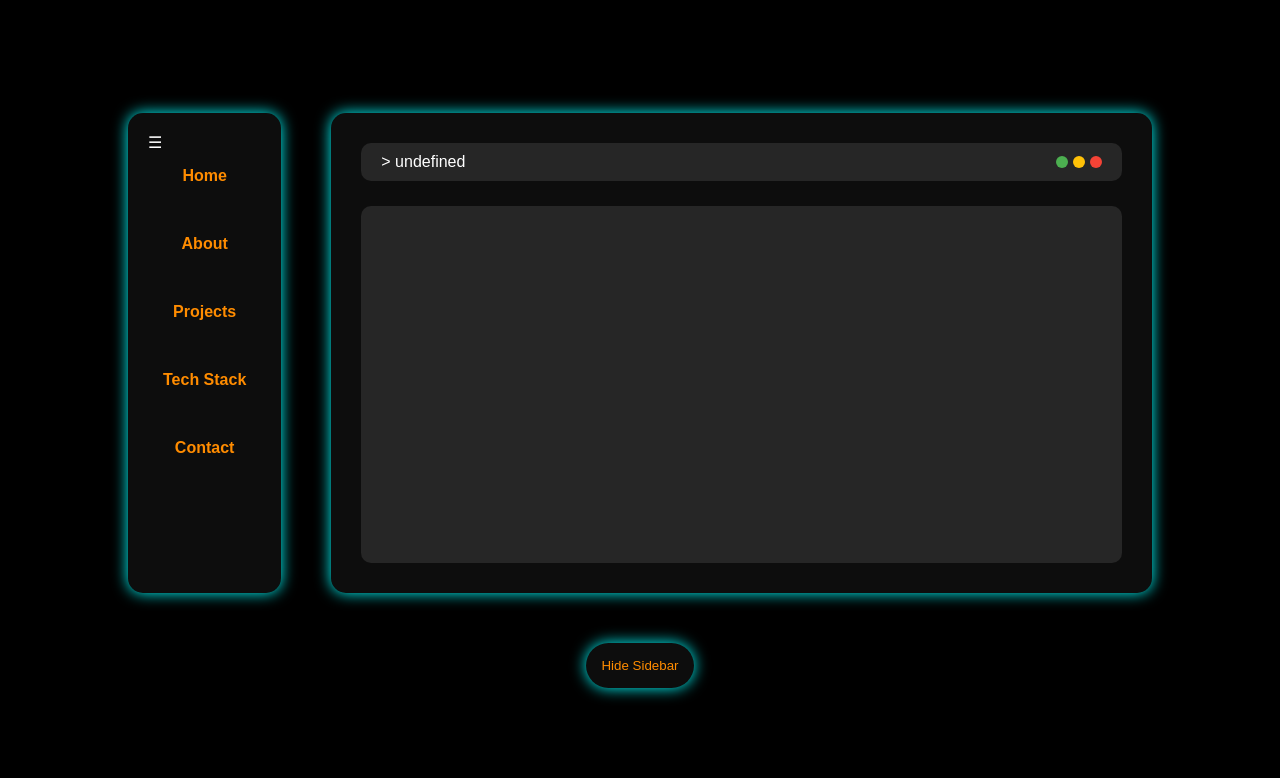
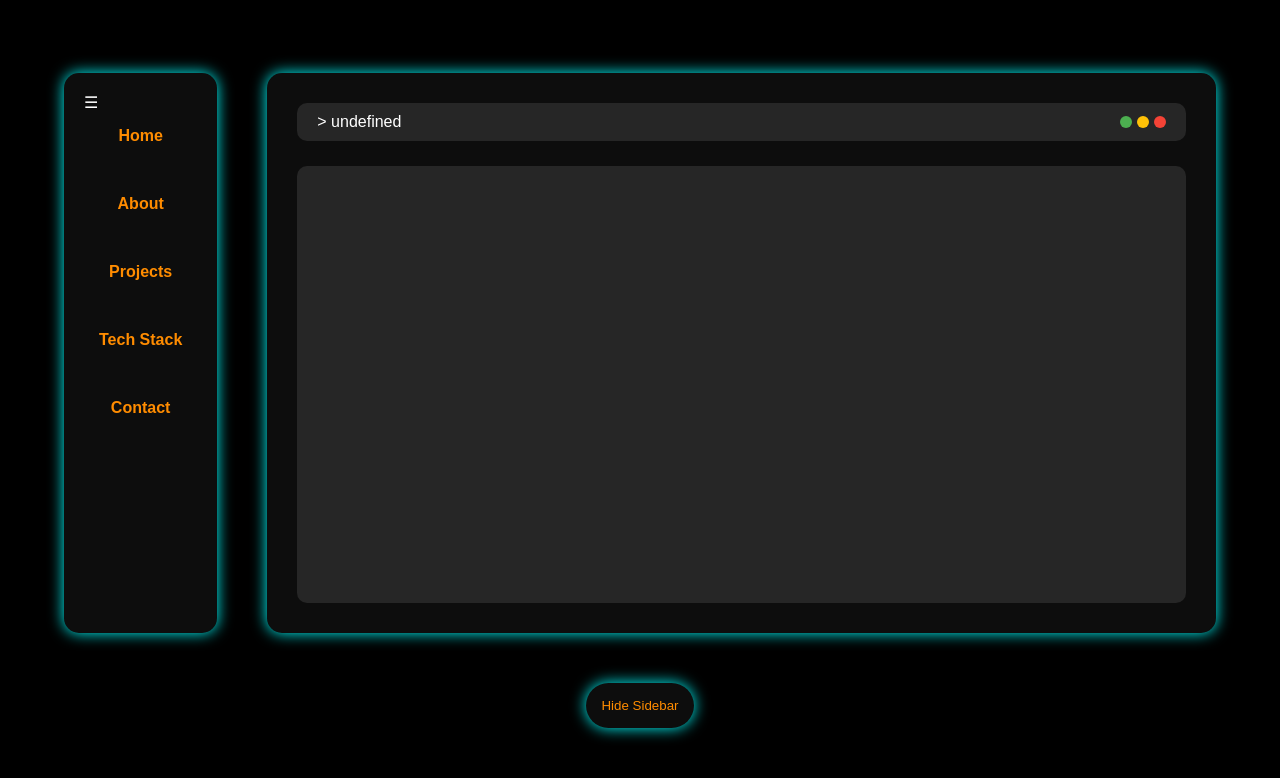
Before and after one commit to JOwen-ster/PersonalSite, a SvelteKit app: page /OnePageSite in a window 1280 px wide. Shown: the top 778 px of the page. Built offline with nearby package versions, Linux system fonts and the light colour scheme.

Commit message:
Refactor Layout Using Components

```diff
--- a/src/Components/LayoutViewContent.svelte
+++ /dev/null
@@ -1,4 +0,0 @@
-<script>
-    import { page } from "$app/state";
-</script>
-{page.data.pageContent}
--- a/src/Components/LayoutViewHeader.svelte
+++ /dev/null
@@ -1,5 +0,0 @@
-<script>
-    import { page } from "$app/state";
-    let symbol = '> ';
-</script>
-{symbol + page.data.pageTitle}
--- /dev/null
+++ b/src/lib/Components/MainHeader.svelte
@@ -0,0 +1,46 @@
+<script>
+    import { page } from "$app/state";
+    let symbol = '> ';
+</script>
+
+<style>
+    /* Header */
+    .main-window-header {
+        display: flex;
+        justify-content: space-between;
+        align-items: center;
+        padding: 10px 20px;
+        border-radius: 10px;
+        background: rgba(255, 255, 255, 0.1);
+    }
+
+    /* Close, Minimize, Maximize Buttons */
+    .main-window-buttons {
+        display: flex;
+        gap: 5px;
+    }
+
+    .circle {
+        width: 12px;
+        height: 12px;
+        border-radius: 50%;
+    }
+
+    .green { background-color: #4CAF50; }
+    .yellow { background-color: #FFC107; }
+    .red { background-color: #F44336; }
+</style>
+
+<div class="main-window-header">
+
+    <!--PageTitle-->
+    {symbol + page.data.pageTitle}
+    <!--If page is About, show scrolling images of my languages-->
+    <!--If page is Projects, show project grid-->
+
+    <div class="main-window-buttons">
+        <div class="circle green"></div>
+        <div class="circle yellow"></div>
+        <div class="circle red"></div>
+    </div>
+</div>
--- /dev/null
+++ b/src/lib/Components/MainNavbar.svelte
@@ -0,0 +1,67 @@
+<style>
+    /* Sidebar Styling */
+    .side-navbar {
+        display: flex;
+        flex-direction: column;
+        padding: 20px;
+        border-radius: 15px;
+        box-shadow: 0 0 15px rgb(0, 255, 255);
+        background: rgba(255, 255, 255, 0.05);
+    }
+
+    /* Sidebar Menu */
+    .side-navbar-menu {
+        display: flex;
+        flex-direction: column;
+        gap: 20px;
+    }
+
+    .side-navbar-option {
+        color: darkorange;
+        padding: 15px;
+        text-align: center;
+        text-decoration: none;
+        border-radius: 10px;
+        transition: 0.3s ease-in-out;
+        font-weight: bold;
+        position: relative; /* Make sure the pseudo-element is positioned correctly */
+        display: inline-block; /* To make the element wrap around the text */
+    }
+
+    .side-navbar-option::after {
+        content: '';
+        position: absolute;
+        left: 50%;
+        bottom: 10px;
+        width: 80%;
+        height: 2px;
+        background: linear-gradient(90deg, cyan, white);
+        border-radius: 50px;
+        transform-origin: bottom right;
+        transition: transform 0.5s ease-in-out;
+        transform: translateX(-50%) scaleX(0);
+    }
+
+    .side-navbar-option:hover {
+        transform: translateX(15%);
+    }
+
+    /* Apply the animation on hover */
+    .side-navbar-option:hover::after {
+        transform-origin: bottom left;
+        transform: translateX(-50%) scaleX(1);
+    }
+</style>
+
+
+<div class="side-navbar">
+    <div class="side-navbar-icon">☰</div> <!--add css-->
+
+    <div class="side-navbar-menu">
+        <a class="side-navbar-option" href="./">Home</a>
+        <a class="side-navbar-option" href="./About">About</a>
+        <a class="side-navbar-option" href="./Projects">Projects</a>
+        <a class="side-navbar-option" href="./TechStack">Tech Stack</a>
+        <a class="side-navbar-option" href="./Contact">Contact</a>
+    </div>
+</div>
--- /dev/null
+++ b/src/lib/Components/MainWindow.svelte
@@ -0,0 +1,43 @@
+<script>
+import { page } from "$app/state";
+import ProjectGrid from "$lib/Components/ProjectGrid.svelte";
+import MainHeader from "$lib/Components/MainHeader.svelte";
+</script>
+
+<style>
+    /* Main Window Flexbox */
+    .main-window {
+        display: flex;
+        flex-direction: column;
+        flex-grow: 1;
+        gap: 25px;
+        padding: 30px;
+        border-radius: 15px;
+        background: rgba(255, 255, 255, 0.05);
+        box-shadow: 0 0 15px rgb(0, 255, 255);
+    }
+
+    /* Main Window Flex Item */
+    .main-window-view {
+        height: 100%;
+        padding: 20px;
+        border-radius: 10px;
+        background: rgba(255, 255, 255, 0.1);
+        box-shadow: none;
+        overflow-y: auto;
+        box-sizing: border-box;
+    }
+</style>
+
+<div class="main-window">
+    <MainHeader/>
+    <div class="main-window-view">
+        <!-- Render Check for Project Grid Component-->
+        {#if page.url.pathname === "/Projects"}
+            <ProjectGrid/>
+        {:else}
+            <!-- Add Styling -->
+            {page.data.pageContent}
+        {/if}
+    </div>
+</div>
--- /dev/null
+++ b/src/lib/Components/ProjectGrid.svelte
@@ -0,0 +1,51 @@
+<script>
+    import { page } from "$app/state";
+</script>
+
+<style>
+    .project-grid {
+        display: grid;
+        grid-template-columns: repeat(3, 1fr);
+        gap: 20px;
+        box-sizing: border-box;
+    }
+
+    .project-item {
+        border: 5px solid darkorange;
+        padding: 10px;
+        transition: 0.3s ease-in-out;
+    }
+
+    .project-item:hover {
+        border: 5px solid cyan;
+        border-radius: 50px;
+    }
+
+    a {
+        text-decoration: none;
+    }
+
+    .project-item > h2 {
+        color: white;
+        transition: 0.3s ease-in-out;
+    }
+
+    .project-item:hover > h2 {
+        text-shadow: 0 0 10px cyan;
+    }
+
+    .project-item > p {
+        color: mediumpurple;
+    }
+</style>
+
+<div class="project-grid">
+    {#each Object.values(page.data.projects) as project}
+        <a href={project.url} target="_blank" rel="noopener noreferrer">
+            <div class="project-item">
+                <h2>{project.title}</h2>
+                <p>{project.description}</p>
+            </div>
+        </a>
+    {/each}
+</div>
--- a/src/routes/+layout.svelte
+++ b/src/routes/+layout.svelte
@@ -1,18 +1,22 @@
 <!--Refactor Layout-->
-
+<!--
+* Take out Tech Stack and put that info on the homepage
+* Add icons for ever skill I have
+{ Python, C++, Java, Bash, Assembly,
+HTML, CSS, JS, Svelte,
+VSC, WebStorm, GitHub, Git }
+-->
 
 <script>
     // global css that the layout will pass on to its children
     import './global.css'
-    import LayoutViewHeader from "../Components/LayoutViewHeader.svelte";
-    import LayoutViewContent from "../Components/LayoutViewContent.svelte";
-    import ProjectGrid from "../Components/ProjectGrid.svelte";
+    import MainNavbar from "$lib/Components/MainNavbar.svelte";
+    import MainWindow from "$lib/Components/MainWindow.svelte";
     let showNavbar = $state(true);
     function toggleNavbar() {
         showNavbar = !showNavbar;
     }
     let { children } = $props();
-    import { page } from '$app/state'
 </script>
 
 <style>
@@ -40,47 +44,17 @@
 <div class="centered-content">
     <div class="container">
         {#if showNavbar}
-            <div class="side-navbar">
-                <div class="frame">
-                    <div class="side-navbar-icon">☰</div>
-                </div>
-
-                <div class="side-navbar-menu">
-                    <a class="side-navbar-option" href="./">Home</a>
-                    <a class="side-navbar-option" href="./About">About</a>
-                    <a class="side-navbar-option" href="./Projects">Projects</a>
-                    <a class="side-navbar-option" href="./TechStack">Tech Stack</a>
-                    <a class="side-navbar-option" href="./Contact">Contact</a>
-                </div>
-            </div>
+            <MainNavbar/>
         {/if}
 
-        <div class="main-window">
-            <div class="main-window-header">
-
-                <!--LayoutViewHeader Component-->
-                <LayoutViewHeader/>
-                <!--If page is About, show scrolling images of my languages-->
-                <!--If page is Projects, show project grid-->
-
-                <div class="main-window-buttons">
-                    <div class="circle green"></div>
-                    <div class="circle yellow"></div>
-                    <div class="circle red"></div>
-                </div>
-            </div>
-
-            <div class="main-window-view">
-                <!--LayoutViewContent Component-->
-                {#if page.url.pathname === "/Projects"}
-                    <ProjectGrid/>
-                {:else}
-                    <LayoutViewContent/>
-                {/if}
-            </div>
-        </div>
+        <MainWindow/>
     </div>
 
+    <!--
+    Hamburger icon should be clickable
+    so when the sidebar disappears then the hamburger
+    transfers to the main window and vice versa.
+     -->
     <button class="toggle-button" onclick={toggleNavbar}>
         {showNavbar ? "Hide Sidebar" : "Show Sidebar"}
     </button>
--- a/src/routes/About/+page.js
+++ b/src/routes/About/+page.js
@@ -1,6 +1,6 @@
 export function load() {
     return {
         pageTitle: "About",
-        pageContent: "Full Stack Developer, building multiplatform desktop applications and web applications!",
+        pageContent: "Full Stack Developer, building multi-platform desktop and web applications!",
     };
 }
--- a/src/routes/TechStack/+page.js
+++ b/src/routes/TechStack/+page.js
@@ -1,6 +1,6 @@
 export function load() {
     return {
         pageTitle: "Tech Stack",
-        pageContent: "Made with ❤️ using SvelteKit!"
+        pageContent: "Made with ❤️ and 🔥 using SvelteKit!"
     };
 }
--- a/src/routes/global.css
+++ b/src/routes/global.css
@@ -7,6 +7,7 @@ body {
     font-family: 'Arial', sans-serif;
 }
 
+/* Center All Page Elements in a Column Like Style */
 .centered-content {
     display: flex;
     flex-direction: column;
@@ -23,110 +24,8 @@ body {
     flex-direction: row;
     gap: 50px;
     border-radius: 15px;
-    width: 80%;
-    height: 60%;
-    transition: 0.5s;
-}
-
-/* Sidebar Styling */
-.side-navbar {
-    display: flex;
-    flex-direction: column;
-    padding: 20px;
-    border-radius: 15px;
-    box-shadow: 0 0 15px rgb(0, 255, 255);
-    background: rgba(255, 255, 255, 0.05);
-}
-
-/* Sidebar Menu */
-.side-navbar-menu {
-    display: flex;
-    flex-direction: column;
-    gap: 20px;
-}
-
-.side-navbar-option {
-    color: darkorange;
-    padding: 15px;
-    text-align: center;
-    text-decoration: none;
-    border-radius: 10px;
-    transition: 0.3s ease-in-out;
-    font-weight: bold;
-    position: relative; /* Make sure the pseudo-element is positioned correctly */
-    display: inline-block; /* To make the element wrap around the text */
-}
-
-.side-navbar-option::after {
-    content: '';
-    position: absolute;
-    left: 50%;
-    bottom: 10px;
-    width: 80%;
-    height: 2px;
-    background: linear-gradient(90deg, cyan, white);
-    border-radius: 50px;
-    transform-origin: bottom right;
-    transition: transform 0.5s ease-in-out;
-    transform: translateX(-50%) scaleX(0);
-}
-
-.side-navbar-option:hover {
-    transform: translateX(15%);
-}
-
-/* Apply the animation on hover */
-.side-navbar-option:hover::after {
-    transform-origin: bottom left;
-    transform: translateX(-50%) scaleX(1);
-}
-
-/* Main Window */
-.main-window {
-    display: flex;
-    flex-direction: column;
-    flex-grow: 1;
-    gap: 25px;
-    padding: 30px;
-    border-radius: 15px;
-    background: rgba(255, 255, 255, 0.05);
-    box-shadow: 0 0 15px rgb(0, 255, 255);
-}
-
-/* Header */
-.main-window-header {
-    display: flex;
-    justify-content: space-between;
-    align-items: center;
-    padding: 10px 20px;
-    border-radius: 10px;
-    background: rgba(255, 255, 255, 0.1);
-}
-
-/* Close, Minimize, Maximize Buttons */
-.main-window-buttons {
-    display: flex;
-    gap: 5px;
-}
-
-.circle {
-    width: 12px;
-    height: 12px;
-    border-radius: 50%;
-}
-
-.green { background-color: #4CAF50; }
-.yellow { background-color: #FFC107; }
-.red { background-color: #F44336; }
-
-.main-window-view {
-    height: 100%;
-    padding: 20px;
-    border-radius: 10px;
-    background: rgba(255, 255, 255, 0.1);
-    box-shadow: none;
-    overflow-y: auto;
-    box-sizing: border-box;
+    width: 90%; /* % is based on parent */
+    height: 70%; /* % is based on parent */
 }
 
 /* Avatar */
```
Also changed, not shown: src/Components/ProjectGrid.svelte (deleted, +0 -34 lines).
